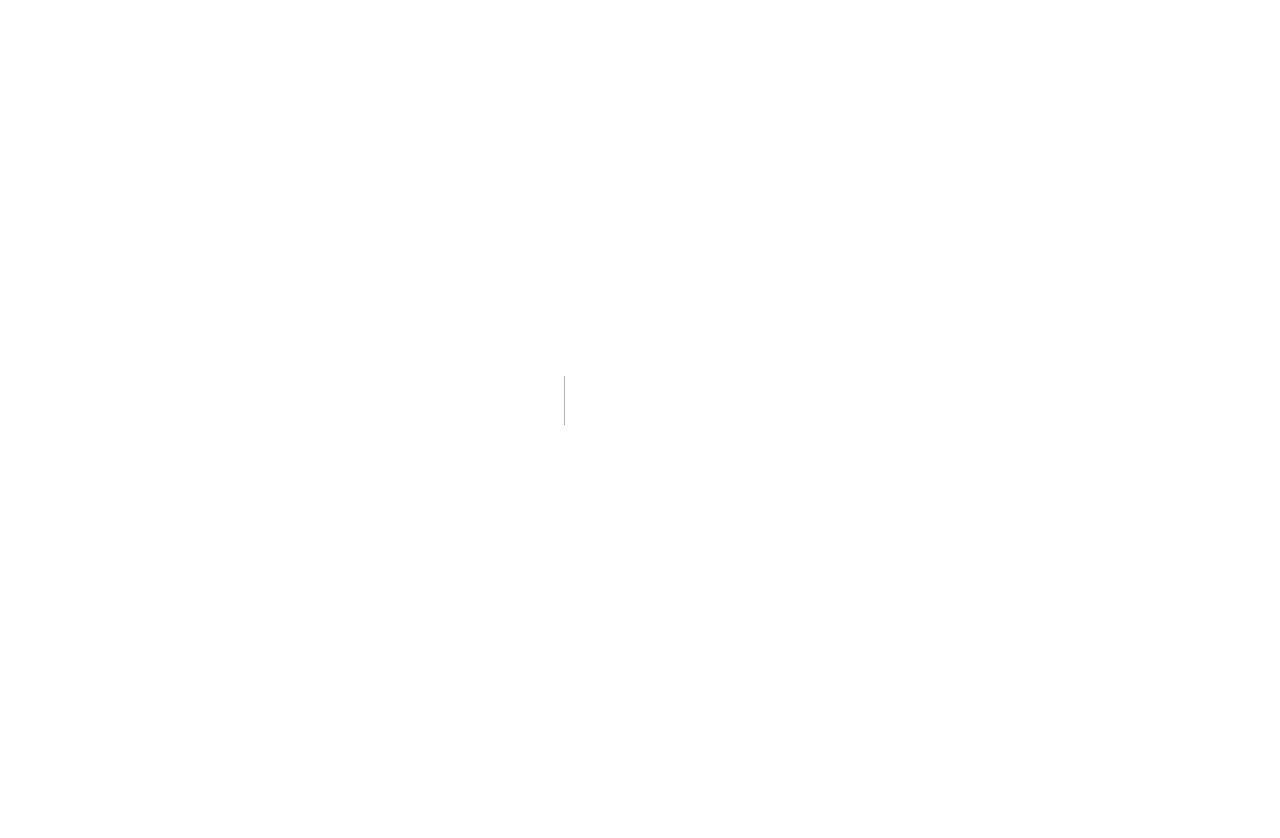
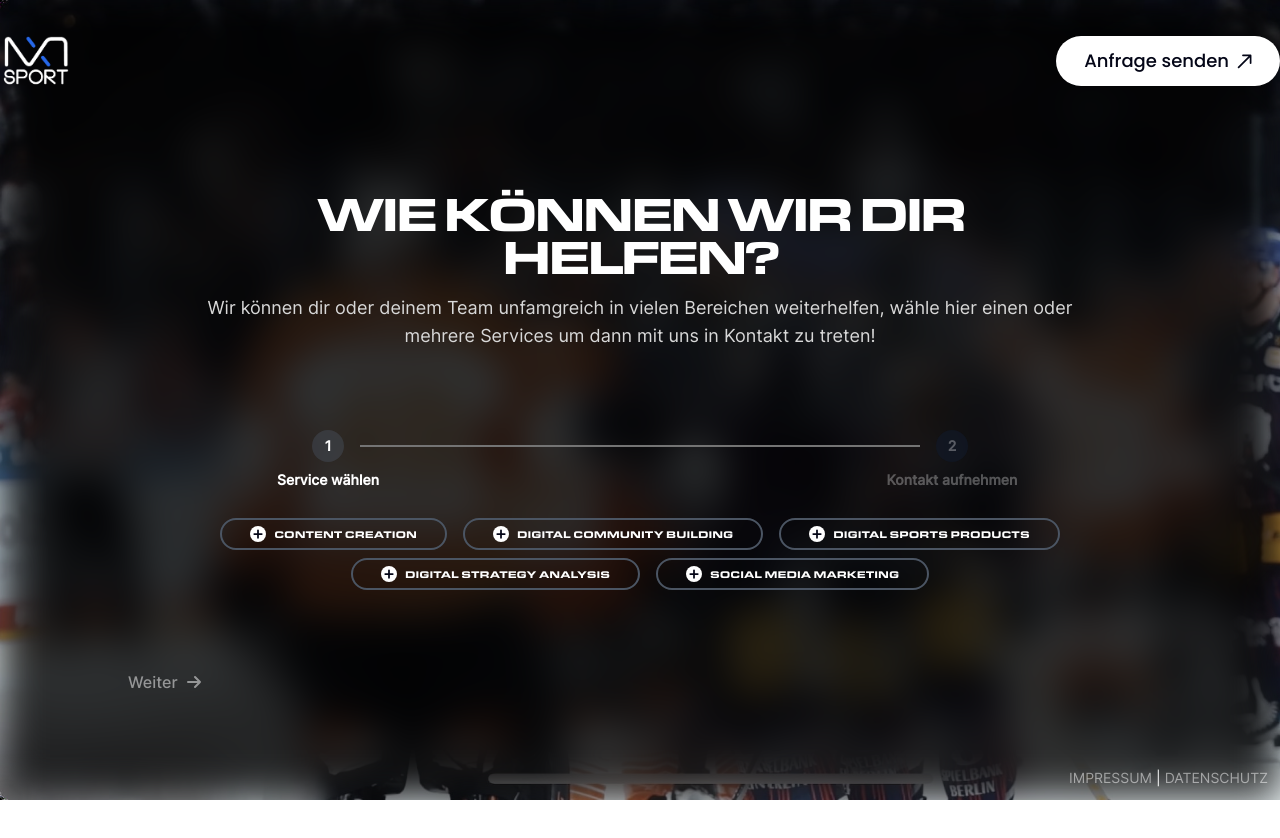
Before and after one commit to nxtyou/nxtsport, a Next.js app: page /contact in a window 1280 px wide. Before the commit this address had no page. Shown: the top 838 px of the page. Before the commit the page ends 800 px from the top, so only its background shows below. Built offline with nearby package versions, Linux system fonts and the light colour scheme.

Commit message:
First form step done

```diff
--- /dev/null
+++ b/components/atoms/ChoiceButton.jsx
@@ -0,0 +1,26 @@
+import { useEffect, useState } from 'react';
+import MinusIcon from './icons/MinusIcon';
+import PlusIcon from './icons/PlusIcon';
+
+function ChoiceButton({ className, addChoice, removeChoice, children }) {
+  const [toggled, setToggled] = useState(false);
+
+  useEffect(() => {
+    if (toggled) addChoice(children);
+    else removeChoice(children);
+  }, [toggled]);
+
+  return (
+    <button
+      className={`flex items-center gap-2 rounded-[30px] border-2 border-[#4b5563] px-5 py-[6px] font-eurostar-black-extended text-[10px] uppercase transition-all duration-100 sm:px-7 ${
+        toggled ? 'border-white bg-white text-black' : ''
+      } ${className || ''}`}
+      onClick={() => setToggled(!toggled)}>
+      <span className="rounded-full bg-white p-[2px] text-black">
+        {toggled ? <MinusIcon className="h-3 w-3" /> : <PlusIcon className="h-3 w-3" />}
+      </span>
+      <span>{children}</span>
+    </button>
+  );
+}
+export default ChoiceButton;
--- /dev/null
+++ b/components/atoms/ProgressBarStep.jsx
@@ -0,0 +1,17 @@
+function ProgressBarStep({ stepNumber, isActive, children }) {
+  return (
+    <div
+      className={`relative mx-auto flex h-8 w-8 cursor-default items-center justify-center rounded-full text-sm font-bold transition-all duration-100 ${
+        isActive ? 'bg-[rgba(75,85,99,0.4)]' : 'bg-[rgba(17,24,39,0.7)]'
+      }`}>
+      <span className={`${isActive ? '' : 'opacity-30'}`}>{stepNumber}</span>
+      <p
+        className={`absolute -bottom-7 mx-auto min-w-fit whitespace-nowrap ${
+          isActive ? '' : 'opacity-30'
+        }`}>
+        {children}
+      </p>
+    </div>
+  );
+}
+export default ProgressBarStep;
--- /dev/null
+++ b/components/templates/Contact/Form.jsx
@@ -0,0 +1,52 @@
+import ChoiceButton from 'components/atoms/ChoiceButton';
+import ArrowRight from 'components/atoms/icons/ArrowRight';
+import { useEffect, useState } from 'react';
+import ProgressBar from './ProgressBar';
+
+function Form({ currentStep, className }) {
+  const [selectedChoices, setSelectedChoices] = useState([]);
+
+  function addChoice(choice) {
+    setSelectedChoices([...selectedChoices, choice]);
+  }
+
+  function removeChoice(choiceToRemove) {
+    setSelectedChoices(selectedChoices.filter((choice) => choice !== choiceToRemove));
+  }
+
+  const CHOICES = [
+    'Content Creation',
+    'Digital Community Building',
+    'Digital Sports Products',
+    'Digital Strategy Analysis',
+    'Social Media Marketing'
+  ];
+
+  useEffect(() => {
+    console.log(selectedChoices);
+  }, [selectedChoices]);
+
+  return (
+    <div className={`mx-auto max-w-4xl ${className || ''}`}>
+      <ProgressBar currentStep={currentStep} />
+      <ul className="mt-14 flex flex-col flex-wrap items-center justify-center gap-x-4 gap-y-2 sm:flex-row">
+        {CHOICES.map((choice, index) => (
+          <li key={index}>
+            <ChoiceButton addChoice={addChoice} removeChoice={removeChoice}>
+              {choice}
+            </ChoiceButton>
+          </li>
+        ))}
+      </ul>
+      <div className="mt-10 flex justify-end lg:mt-20 lg:justify-start">
+        <button className="group relative right-16 flex items-center gap-2 font-medium opacity-50 transition-all hover:opacity-100">
+          <span>Weiter</span>
+          <span>
+            <ArrowRight animated className="h-4 w-4" />
+          </span>
+        </button>
+      </div>
+    </div>
+  );
+}
+export default Form;
--- /dev/null
+++ b/components/templates/Contact/ProgressBar.jsx
@@ -0,0 +1,23 @@
+import ProgressBarStep from 'components/atoms/ProgressBarStep';
+
+function ProgressBar({ currentStep }) {
+  return (
+    <div className="mx-auto flex w-fit items-center gap-4">
+      <ProgressBarStep stepNumber={1} isActive={currentStep === 1}>
+        Service wählen
+      </ProgressBarStep>
+      <div
+        className="relative h-[1px] w-32 bg-[#747474] sm:w-[400px] md:h-[2px] lg:w-[560px]"
+        key="progress-bar">
+        <div
+          className={`absolute h-[1px] bg-white opacity-70 transition-all md:h-[2px] ${
+            currentStep === 2 ? 'w-full' : 'w-0'
+          }`}></div>
+      </div>
+      <ProgressBarStep stepNumber={2} isActive={currentStep === 2}>
+        Kontakt aufnehmen
+      </ProgressBarStep>
+    </div>
+  );
+}
+export default ProgressBar;
--- /dev/null
+++ b/pages/contact.jsx
@@ -0,0 +1,34 @@
+import BackgroundBlur from 'components/atoms/BackgroundBlur';
+import Footer from 'components/shared/Footer';
+import NavBar from 'components/shared/NavBar';
+import SocialLinks from 'components/shared/SocialLinks';
+import Form from 'components/templates/Contact/Form';
+import { useState } from 'react';
+
+function Contact() {
+  const [currentStep, setCurrentStep] = useState(1);
+
+  return (
+    <>
+      <NavBar ctaText="Anfrage senden" ctaTarget="/" />
+      <main>
+        <BackgroundBlur />
+        <section className="">
+          <div className="mx-auto mt-36 max-w-4xl px-2 text-center sm:mt-48 sm:px-0">
+            <h1 className="mt-8 cursor-default font-eurostar-black-extended text-4xl tracking-[-0.08em] sm:text-5xl sm:leading-[90.5%]">
+              WIE KÖNNEN WIR DIR HELFEN?
+            </h1>
+            <p className="mt-4 cursor-default text-base text-iron sm:text-lg">
+              Wir können dir oder deinem Team unfamgreich in vielen Bereichen weiterhelfen, wähle
+              hier einen oder mehrere Services um dann mit uns in Kontakt zu treten!
+            </p>
+          </div>
+          <Form currentStep={currentStep} className="mt-10 sm:mt-20" />
+          <SocialLinks className="mt-16 xl:mt-32" />
+        </section>
+      </main>
+      <Footer />
+    </>
+  );
+}
+export default Contact;
```
